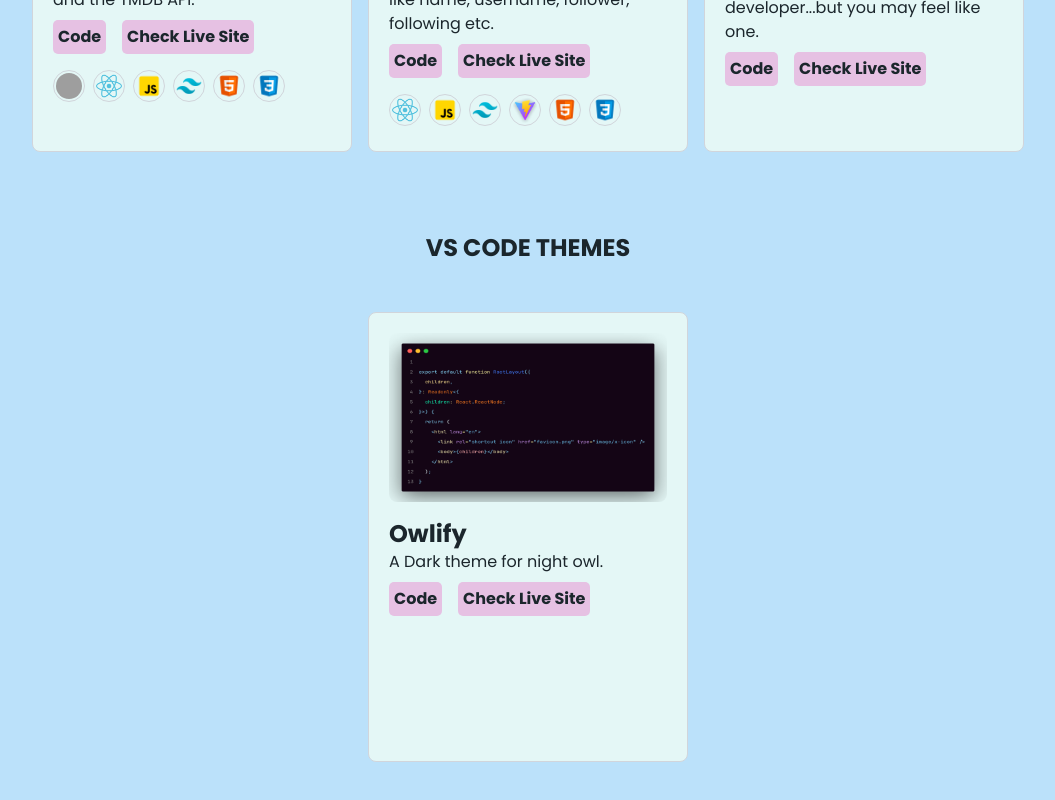
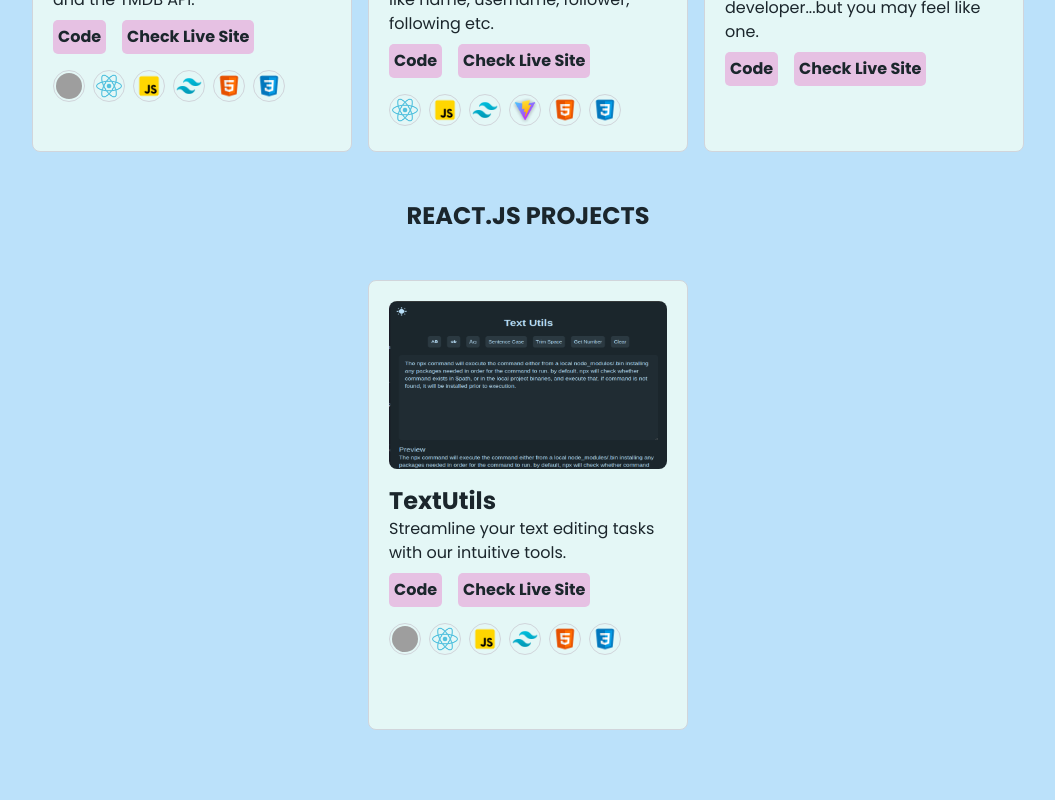
Before and after one commit to amreshpro/proportfolio, a Next.js app: page / in a window 1280 px wide. Shown: the part 1986-2786 px from the top of the page, without its empty margins (112-1167 px from the left). Built offline with nearby package versions, Linux system fonts and the light colour scheme; grey boxes are pictures that could not be loaded.

Commit message:
add new projects

```diff
--- a/components/Navbar.tsx
+++ b/components/Navbar.tsx
@@ -12,7 +12,7 @@ export default function Navbar() {
     <nav
       className={`${
         isDarkModeEnabled ? "dark-box" : "light-box"
-      } fixed sm:hidden  border border-gray-300 px-4 py-4 flex justify-between gap-4 sm:gap-1 items-center rounded-r-full rounded-l-full  `}
+      } z-50 fixed sm:hidden  border border-gray-300 px-4 py-4 flex justify-between gap-4 sm:gap-1 items-center rounded-r-full rounded-l-full  `}
     >
       <div className="logo flex sm:gap-0.5 gap-2 px-0.5 sm:animate-bounce">
         <p className="bg-red-400 rounded-full p-2 sm:p-1  hover:animate-bounce"></p>
@@ -40,7 +40,7 @@ export default function Navbar() {
     </nav>
 
     {/* mobile menu */}
-    <nav className="mobile-menu hidden sm:flex w-full px-2">
+    <nav className="mobile-menu hidden sm:flex w-full px-2 z-50">
 <MobileMenu/>
     </nav>
   </>
--- a/components/Projects.tsx
+++ b/components/Projects.tsx
@@ -1,6 +1,6 @@
 "use client"
 /* eslint-disable @next/next/no-img-element */
-import { PROJECTS, OTHERS_PROJECTS, ZSH_THEME } from "../data/PROJECTS";
+import { PROJECTS, OTHERS_PROJECTS, ZSH_THEME, REACT_PROJECTS } from "../data/PROJECTS";
 import ProjectCard from "./ui/ProjectCard";
 
 const Projects = () => {
@@ -9,7 +9,6 @@ const Projects = () => {
       <h1 id="projects" className=" uppercase w-fit p-2 px-6 rounded-lg  text-2xl text-center font-bold">
         Projects
       </h1>
-
       <div className="my-10  flex flex-wrap justify-center gap-4 sm:gap-8">
         {PROJECTS?.map((project) => {
           return <ProjectCard {...project} key={project?.id} />;
@@ -23,6 +22,17 @@ const Projects = () => {
         })}
       </div>
 
+      <h1 id="projects" className=" uppercase w-fit p-2 px-6 rounded-lg  text-2xl text-center font-bold">
+        React.js Projects
+      </h1>
+      <div className="my-10  flex flex-wrap justify-center gap-4 sm:gap-8">
+
+        {REACT_PROJECTS.map((project) => {
+          return <ProjectCard {...project} key={project?.id} />;
+        })}
+
+
+      </div>
 
 
     </div>
--- a/data/PROJECTS.ts
+++ b/data/PROJECTS.ts
@@ -14,7 +14,11 @@ const TAILWINDCSS = {
 };
 const HTML = { id: "techcss", name: "CSS", image_url: "/skills/css.png" };
 const CSS = { id: "techhtml", name: "HTML", image_url: "/skills/html.png" };
-const NEXTJS= { id: "technextjs", name: "NEXT", image_url: "/skills/nextjs.png" }
+const NEXTJS = {
+  id: "technextjs",
+  name: "NEXT",
+  image_url: "/skills/nextjs.png",
+};
 
 //  project
 export const PROJECTS: PROJECT_TYPES[] = [
@@ -27,12 +31,25 @@ export const PROJECTS: PROJECT_TYPES[] = [
     github_link: "https://github.com/amreshpro/movieflix",
     live_link: "https://filmiflix.netlify.app/",
 
-    tag:[NEXTJS,REACT,JS,TAILWINDCSS,CSS,HTML]
+    tag: [NEXTJS, REACT, JS, TAILWINDCSS, CSS, HTML],
+  },
+];
+
+// react projects
+export const REACT_PROJECTS: PROJECT_TYPES[] = [
+  {
+    id: "react_Proj1",
+    title: "TextUtils",
+    description: "Streamline your text editing tasks with our intuitive tools.",
+    image_url: "projects/textutils.png",
+    github_link: "https://github.com/amreshpro/textutils",
+    live_link: "https://textutilsify.netlify.app/",
+
+    tag: [NEXTJS, REACT, JS, TAILWINDCSS, CSS, HTML],
   },
 ];
 
 // small-projects
-
 export const OTHERS_PROJECTS: PROJECT_TYPES[] = [
   {
     id: "small_proj_3",
@@ -42,7 +59,7 @@ export const OTHERS_PROJECTS: PROJECT_TYPES[] = [
     image_url: "/projects/github-user.png",
     github_link: "https://github.com/amreshpro/github-search",
     live_link: "https://amresh-github-search.netlify.app/",
-    tag: [REACT,JS,TAILWINDCSS,VITE,CSS,HTML],
+    tag: [REACT, JS, TAILWINDCSS, VITE, CSS, HTML],
   },
 ];
 
@@ -56,6 +73,5 @@ export const ZSH_THEME: PROJECT_TYPES[] = [
     live_link:
       "https://github.com/ohmyzsh/ohmyzsh/wiki/External-themes#amresh-terminal-theme",
     github_link: "https://github.com/amreshpro/zsh-theme",
-
   },
 ];
```
Also changed, not shown: public/projects/textutils.png (added).
